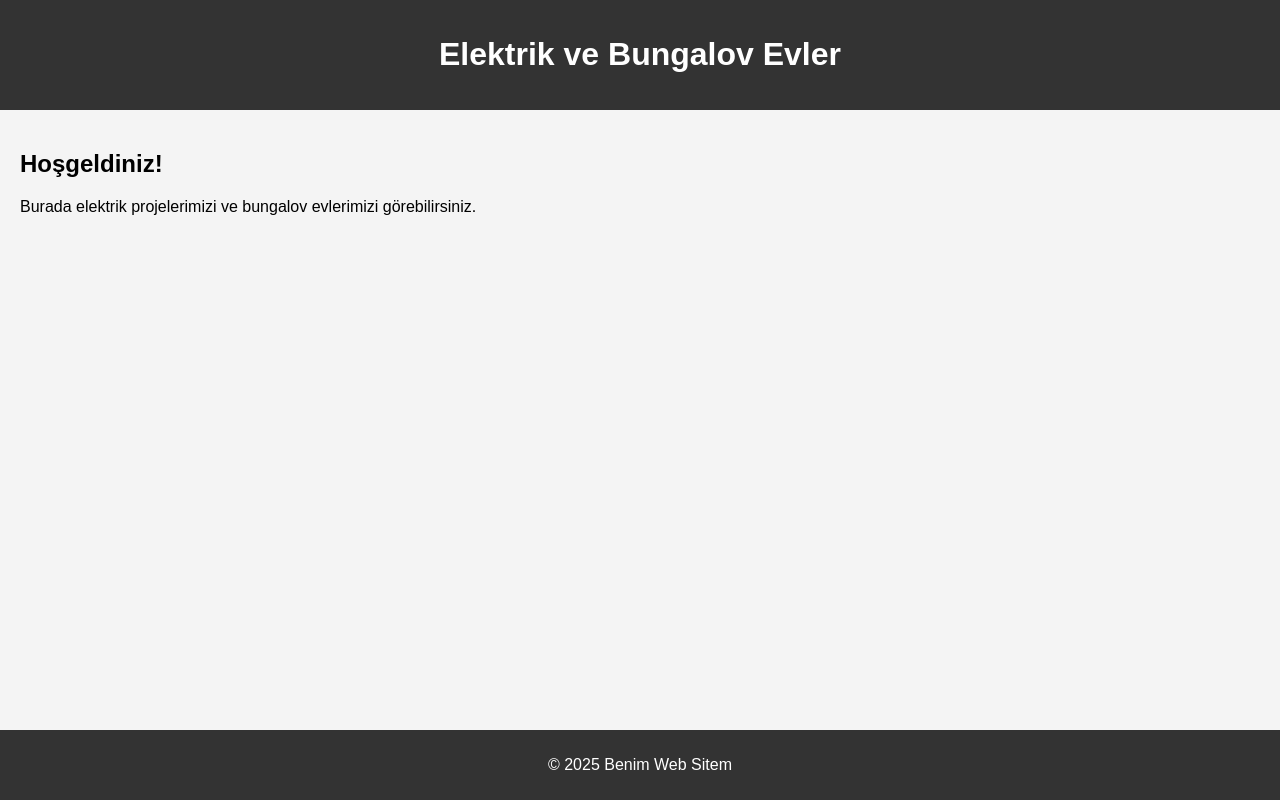
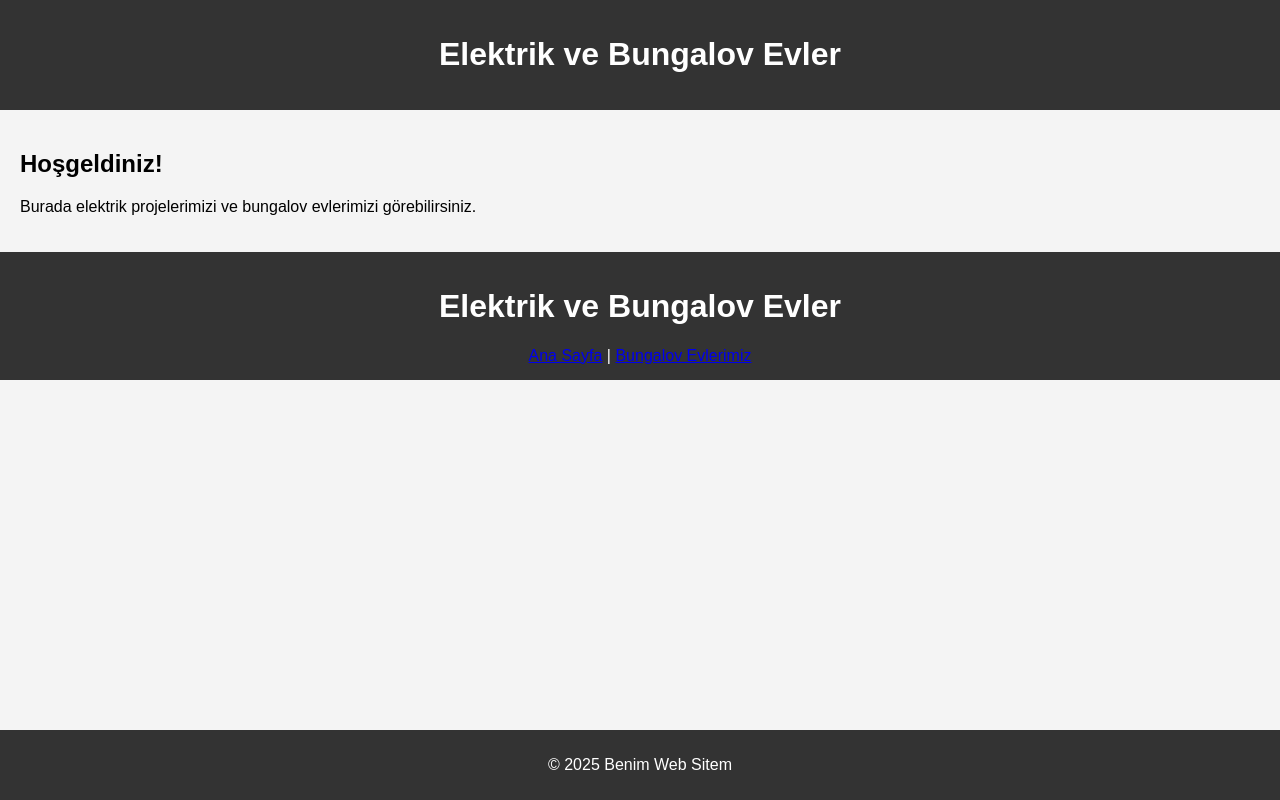
Before and after one commit to MKSelektrik/mkselektrik, a plain HTML site: page index.html in a window 1280 px wide. Drawn offline with Linux system fonts and the light colour scheme.

Commit message:
Update index.html

```diff
--- a/index.html
+++ b/index.html
@@ -45,6 +45,14 @@
     <footer>
         <p>&copy; 2025 Benim Web Sitem</p>
     </footer>
+    <header>
+    <h1>Elektrik ve Bungalov Evler</h1>
+    <nav>
+        <a href="index.html">Ana Sayfa</a> |
+        <a href="bungalov.html">Bungalov Evlerimiz</a>
+    </nav>
+</header>
+
 
 </body>
 </html>
```
